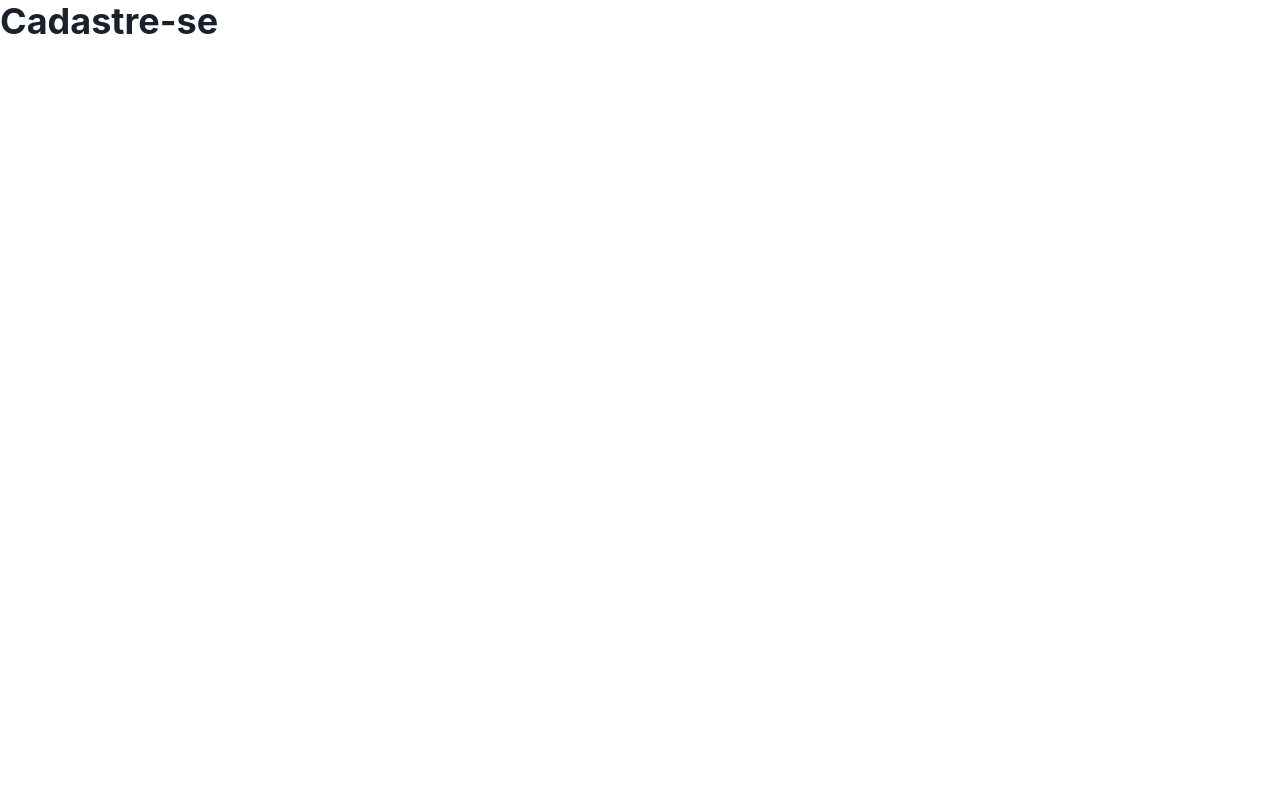
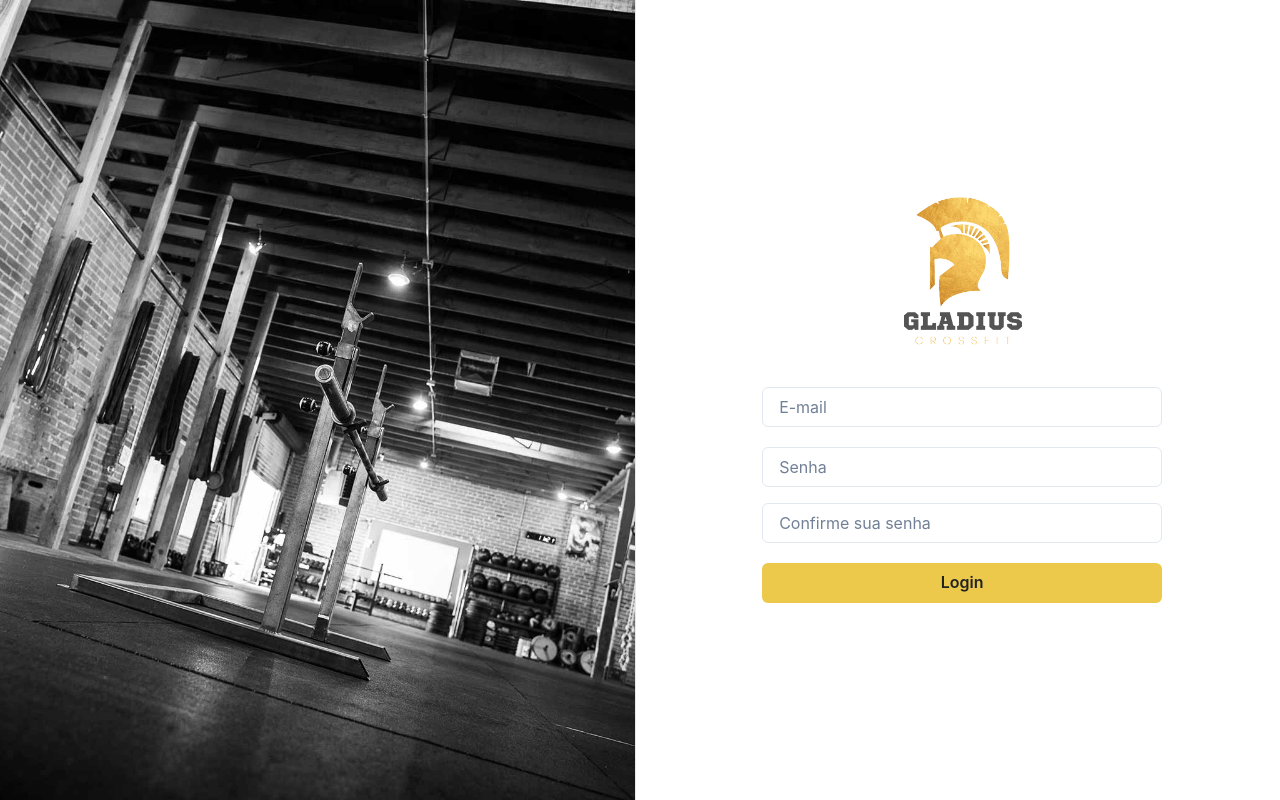
Before and after one commit to HugoPStowasser/Crossfit, a React (Vite) app: page /sign-up in a window 1280 px wide. Built offline with nearby package versions, Linux system fonts and the light colour scheme.

Commit message:
Criação da tela de cadastro

```diff
--- a/src/pages/SignUp.tsx
+++ b/src/pages/SignUp.tsx
@@ -1,9 +1,123 @@
-import { Heading } from "@chakra-ui/react";
+import { Button, Flex, FormControl, FormErrorMessage, HStack, Heading, Image, Input, Link, Stack, Text, useMediaQuery } from "@chakra-ui/react";
+import * as yup from "yup";
+import { yupResolver } from "@hookform/resolvers/yup";
+import { useForm } from "react-hook-form";
+import { IUserApi } from "../types/user";
+import { api } from "../services/api/axios";
+import { UserApiToHttp } from "../mappers/user";
+import { useNavigate } from "react-router-dom";
+
+
+type TFormValues = {
+  email: string;
+  password: string;
+  confirmPassword: string;
+};
+
+const validationSchema = yup
+  .object({
+    email: yup
+      .string()
+      .email("É preciso inserir um e-mail válido.")
+      .required("O E-mail é obrigatório."),
+    password: yup
+      .string()
+      .min(6, "Senha mínima de 6 caracteres.")
+      .required("A Senha é obrigatório."),
+    confirmPassword: yup
+      .string()
+      .required("Senha de confirmação obrigatória.")
+      .oneOf([yup.ref("password")], "Suas senhas não coincidem.")
+  })
+  .required();
 
 export const SignUp = () => {
+  const [isLargerThan720] = useMediaQuery("(min-width: 720px)");
+  const navigate = useNavigate();
+
+  const {
+    register,
+    handleSubmit,
+    formState: { errors },
+  } = useForm<TFormValues>({
+    mode: "onSubmit",
+    reValidateMode: "onSubmit",
+    resolver: yupResolver(validationSchema),
+    defaultValues: {
+      email: "",
+      password: "",
+    },
+  });
+
+  const onSubmitHandler = async (formValues: TFormValues) => {
+    const { data: users } = await api.post("/createUser");
+
+    navigate("/login");
+  };
+
   return (
-    <>
-      <Heading>Cadastre-se</Heading>
-    </>
+    <HStack w="full" h="100vh">
+      {isLargerThan720 && (
+        <Flex w="full" h="full" borderRightWidth={1}>
+          <Image
+            objectFit="cover"
+            w="full"
+            h="full"
+            src="../../public/assets/LoginImage.jpg"
+          />
+        </Flex>
+      )}
+      <Flex w="full" h="full" alignItems="center" justifyContent="center">
+        <Stack pt="50px" w="full" maxWidth="md" spacing={4} p={6}>
+          <Image
+            objectFit="cover"
+            w="150px"
+            h="150px"
+            src="../../public/assets/MobileLogo.png"
+            margin="auto"
+          />
+          <form onSubmit={handleSubmit(onSubmitHandler)}>
+            <FormControl id="email" mt="6">
+              <Input {...register("email")} placeholder="E-mail" />
+              <FormErrorMessage>{errors.email?.message}</FormErrorMessage>
+            </FormControl>
+            <FormControl id="password" mt="5">
+              <Input
+                autoComplete="off"
+                type="password"
+                placeholder="Senha"
+                {...register("password")}
+              />
+              <FormErrorMessage>{errors.password?.message}</FormErrorMessage>
+            </FormControl>
+            <FormControl id="confirmPassword" mt="4">
+              <Input
+                autoComplete="off"
+                type="password"
+                placeholder="Confirme sua senha"
+                {...register("confirmPassword")}
+              />
+              <FormErrorMessage>{errors.confirmPassword?.message}</FormErrorMessage>
+            </FormControl>
+            <Stack
+              spacing={4}
+              direction="row"
+              align="start"
+              justify="space-between"
+            ></Stack>
+            <Button
+              color="#222"
+              colorScheme="yellow"
+              size="md"
+              w="100%"
+              mt="5"
+              type="submit"
+            >
+              Login
+            </Button>
+          </form>
+        </Stack>
+      </Flex>
+    </HStack>
   );
 };
```
